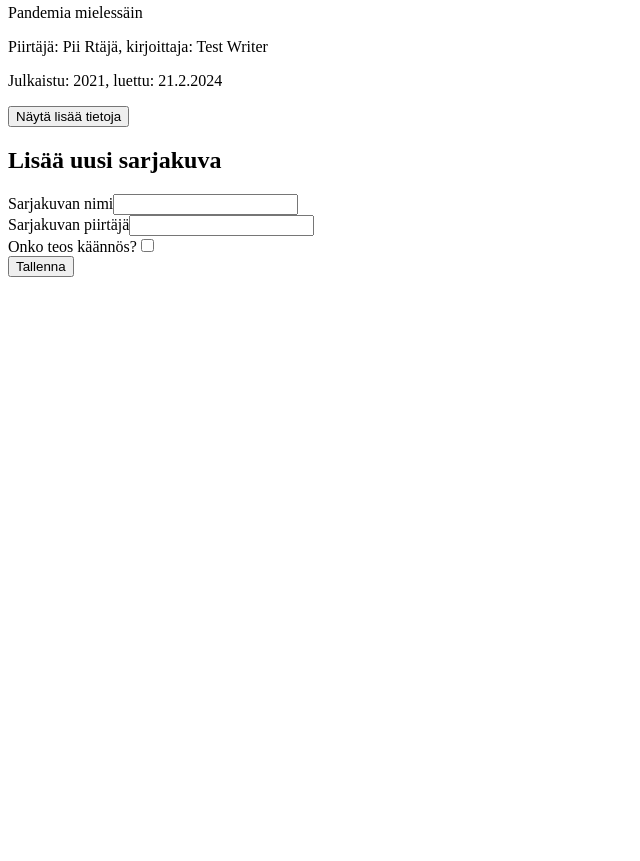
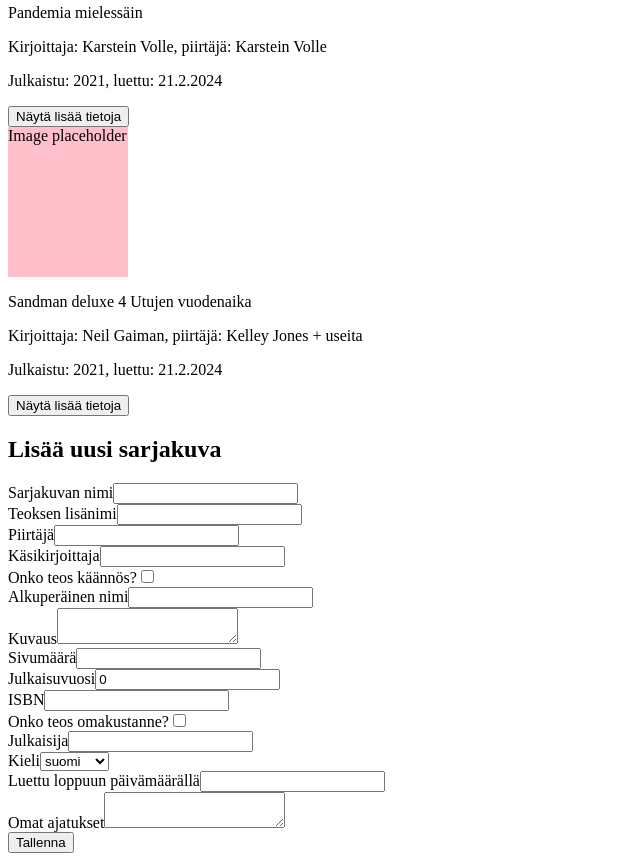
Before and after one commit to faltzuthewiz/comics-frontend, a React (Vite) app: page / in a window 1280 px wide. Shown: the part 960-1821 px from the top of the page, without its empty margins (0-640 px from the left). Before the commit the page ends 1245 px from the top, so only its background shows below. Built offline with nearby package versions, Linux system fonts and the light colour scheme.

Commit message:
modified form, deleted unnecessary commented code

```diff
--- a/src/App.jsx
+++ b/src/App.jsx
@@ -28,7 +28,7 @@ function App() {
     {
       id: 2,
       name: "Test comic 2",
-      additionalName: "",
+      additionalName: "The revenge of the test comics",
       translation: false,
       originalName: "Testisarjakuva 2",
       artist: "Pii Rtäjä",
@@ -49,10 +49,28 @@ function App() {
       additionalName: "",
       translation: true,
       originalName: "Pandemic Mindmap",
-      artist: "Pii Rtäjä",
-      writer: "Teppo Testaaja",
+      artist: "Karstein Volle",
+      writer: "Karstein Volle",
       details: "This is the test book number 3",
       pages: "300",
+      publicationYear: 2021,
+      ISBN: "1234567895522",
+      selfPublished: false,
+      publisher: "",
+      language: "Finnish",
+      dateRead: "21.2.2024",
+      ownThoughts: "I read this comic.",
+    },
+    {
+      id: 4,
+      name: "Sandman deluxe 4",
+      additionalName: "Utujen vuodenaika",
+      translation: true,
+      originalName: "The Sandman: The Deluxe Edtion Boom Four",
+      artist: "Kelley Jones + useita",
+      writer: "Neil Gaiman",
+      details: "This is the test book number 4",
+      pages: "264",
       publicationYear: 2021,
       ISBN: "1234567895522",
       selfPublished: false,
@@ -81,30 +99,30 @@ function App() {
     setFilterName(keyword)
   }
 
-  // const [isChecked, setIsChecked] = useState(false) and this
-
   const [comic, setComic] = useState({
     name: "",
+    additionalName: "",
+    translation: false,
+    originalName: "",
     artist: "",
-    //translation: isChecked,
-    translation: false,
+    writer: "",
+    details: "",
+    pages: "",
+    publicationYear: 0,
+    ISBN: "",
+    selfPublished: false,
+    publisher: "",
+    language: "Finnish",
+    dateRead: "",
+    ownThoughts: "",
   })
 
-  /* I can probably get rid of this
-  const handleCheckboxChange = () => {
-    setIsChecked(!isChecked)
-  }
-*/
-
-  // The checkbox is not currently synching... It changes visually only when the change-function is activated. I need to come up with a better solution.
   const change = (e) => {
     const { name, value, type, checked } = e.target
     const newValue = type === 'checkbox' ? checked : value
 
     setComic({
       ...comic,
-      //[e.target.name]: e.target.value,
-      // translation: isChecked,
       [name]: newValue,
       id: comicsList.length + 1,
     })
@@ -115,24 +133,29 @@ function App() {
   const addComic = (e) => {
     e.preventDefault()
 
-    //setIsChecked(false)
-
     setComic({
       name: "",
+      additionalName: "",
+      translation: false,
+      originalName: "",
       artist: "",
-      translation: false,
-      //translation: isChecked,
+      writer: "",
+      details: "",
+      pages: "",
+      publicationYear: 0,
+      ISBN: "",
+      selfPublished: false,
+      publisher: "",
+      language: "Finnish",
+      dateRead: "",
+      ownThoughts: "",
     })
-
-
 
     setComicsList(comicsList.concat(comic))
     setComicsToShow(comicsList.concat(comic))
   }
   console.log(comicsList)
 
-
-  // changeCheckbox={handleCheckboxChange}
   return (
     <>
       <Introduction />
--- a/src/components/AddComicForm.jsx
+++ b/src/components/AddComicForm.jsx
@@ -1,8 +1,4 @@
-import { useState } from "react"
-
-function AddComicForm({ change, addComic, comic, changeCheckbox }) {
-
-    // onChange={changeCheckbox}
+function AddComicForm({ change, addComic, comic }) {
 
     return (
         <div>
@@ -12,11 +8,55 @@ function AddComicForm({ change, addComic, comic, changeCheckbox }) {
                 <label>Sarjakuvan nimi
                     <input type="text" name="name" value={comic.name} onChange={change} /> <br />
                 </label>
-                <label>Sarjakuvan piirtäjä
+                <label>Teoksen lisänimi
+                    <input type="text" name="additionalName" value={comic.additionalName} onChange={change} /> <br />
+                </label>
+                <label>Piirtäjä
                     <input type="text" name="artist" value={comic.artist} onChange={change} /> <br />
+                </label>
+                <label>Käsikirjoittaja
+                    <input type="text" name="writer" value={comic.writer} onChange={change} /> <br />
                 </label>
                 <label>Onko teos käännös?
                     <input type="checkbox" name="translation" checked={comic.translation} onChange={change} /> <br />
+                </label>
+                <label>Alkuperäinen nimi
+                    <input type="text" name="originalName" value={comic.originalName} onChange={change} /> <br />
+                </label>
+                <label>Kuvaus
+                    <textarea name="details" value={comic.details} onChange={change} /> <br />
+                </label>
+                <label>Sivumäärä
+                    <input type="text" name="pages" value={comic.pages} onChange={change} /> <br />
+                </label>
+                <label>Julkaisuvuosi
+                    <input type="text" name="publicationYear" value={comic.publicationYear} onChange={change} /> <br />
+                </label>
+                <label>ISBN
+                    <input type="text" name="ISBN" value={comic.ISBN} onChange={change} /> <br />
+                </label>
+                <label>Onko teos omakustanne?
+                    <input type="checkbox" name="selfPublished" checked={comic.selfPublished} onChange={change} /> <br />
+                </label>
+                <label>Julkaisija
+                    <input type="text" name="publisher" value={comic.publisher} onChange={change} /> <br />
+                </label>
+                <label>Kieli
+                    <select name="language" defaultValue={comic.language} onChange={change}>
+                        <option value="Finnish">suomi</option>
+                        <option value="English">englanti</option>
+                        <option value="Swedish">ruotsi</option>
+                        <option value="German">saksa</option>
+                        <option value="Danish">tanska</option>
+                        <option value="Other">muu</option>
+                    </select>
+                    <br />
+                </label>
+                <label>Luettu loppuun päivämäärällä
+                    <input type="text" name="dateRead" value={comic.dateRead} onChange={change} /> <br />
+                </label>
+                <label>Omat ajatukset
+                    <textarea name="ownThoughts" value={comic.ownThoughts} onChange={change} /> <br />
                 </label>
                 <button type="submit">Tallenna</button>
             </form>
--- a/src/components/ComicsList.jsx
+++ b/src/components/ComicsList.jsx
@@ -8,8 +8,8 @@ function ComicsList({ comics }) {
                         return (
                             <div key={comic.id}>
                                 <div style={{ height: "150px", width: "120px", backgroundColor: "pink" }}>Image placeholder</div>
-                                <p>{comic.name}</p>
-                                <p>Piirtäjä: {comic.artist}, kirjoittaja: Test Writer</p>
+                                <p>{comic.name} {comic.additionalName}</p>
+                                <p>Kirjoittaja: {comic.writer}, piirtäjä: {comic.artist}</p>
                                 <p>Julkaistu: {comic.publicationYear}, luettu: {comic.dateRead}</p>
                                 <button>Näytä lisää tietoja</button>
                             </div>
--- a/src/components/Filter.jsx
+++ b/src/components/Filter.jsx
@@ -2,7 +2,7 @@ function Filter({ onChange, value }) {
     return (
         <div>
             <form action="">
-                <label>Suodata sarjakuvia <br />
+                <label>Suodata sarjakuvia nimen perusteella<br />
                     <input type="search" value={value} onChange={onChange} />
                 </label>
             </form>
```
